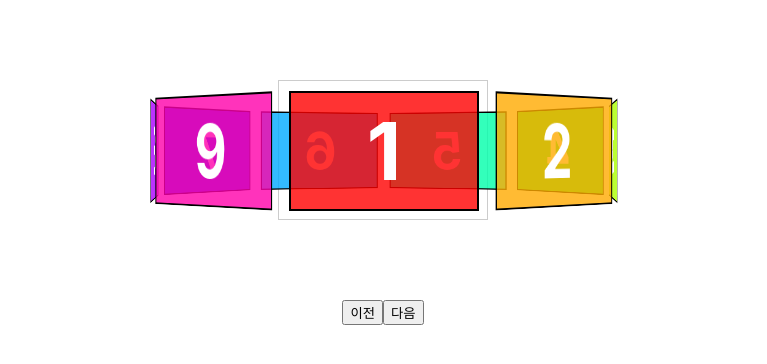
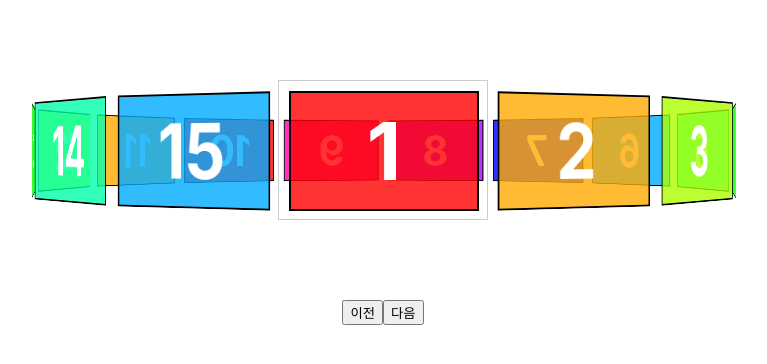
Before and after one commit to minhanPark/3d-carousel, a React (Create React App) app: page / in a window 1280 px wide. Shown: the top 364 px of the page, without its empty margins (257-1024 px from the left). Built offline with nearby package versions, Linux system fonts and the light colour scheme.

Commit message:
15개로 변경 및 state부터 바꿔봄

```diff
--- a/src/App.css
+++ b/src/App.css
@@ -11,7 +11,7 @@
   width: 100%;
   height: 100%;
   position: absolute;
-  transform: translateZ(-288px);
+  transform: translateZ(-494px);
   transform-style: preserve-3d;
   transition: transform 1s;
 }
@@ -60,29 +60,47 @@
 }
 
 .carousel__cell:nth-child(1) {
-  transform: rotateY(0deg) translateZ(288px);
+  transform: rotateY(0deg) translateZ(494px);
 }
 .carousel__cell:nth-child(2) {
-  transform: rotateY(40deg) translateZ(288px);
+  transform: rotateY(24deg) translateZ(494px);
 }
 .carousel__cell:nth-child(3) {
-  transform: rotateY(80deg) translateZ(288px);
+  transform: rotateY(48deg) translateZ(494px);
 }
 .carousel__cell:nth-child(4) {
-  transform: rotateY(120deg) translateZ(288px);
+  transform: rotateY(72deg) translateZ(494px);
 }
 .carousel__cell:nth-child(5) {
-  transform: rotateY(160deg) translateZ(288px);
+  transform: rotateY(96deg) translateZ(494px);
 }
 .carousel__cell:nth-child(6) {
-  transform: rotateY(200deg) translateZ(288px);
+  transform: rotateY(120deg) translateZ(494px);
 }
 .carousel__cell:nth-child(7) {
-  transform: rotateY(240deg) translateZ(288px);
+  transform: rotateY(144deg) translateZ(494px);
 }
 .carousel__cell:nth-child(8) {
-  transform: rotateY(280deg) translateZ(288px);
+  transform: rotateY(168deg) translateZ(494px);
 }
 .carousel__cell:nth-child(9) {
-  transform: rotateY(320deg) translateZ(288px);
+  transform: rotateY(192deg) translateZ(494px);
 }
+.carousel__cell:nth-child(10) {
+  transform: rotateY(216deg) translateZ(494px);
+}
+.carousel__cell:nth-child(11) {
+  transform: rotateY(240deg) translateZ(494px);
+}
+.carousel__cell:nth-child(12) {
+  transform: rotateY(264deg) translateZ(494px);
+}
+.carousel__cell:nth-child(13) {
+  transform: rotateY(288deg) translateZ(494px);
+}
+.carousel__cell:nth-child(14) {
+  transform: rotateY(312deg) translateZ(494px);
+}
+.carousel__cell:nth-child(15) {
+  transform: rotateY(336deg) translateZ(494px);
+}
--- a/src/App.tsx
+++ b/src/App.tsx
@@ -4,8 +4,8 @@ import "./App.css";
 function App() {
   const [selectedIndex, setSelectedIndex] = useState(0);
   const carousel = useRef<HTMLDivElement>(null);
-  const cellCount = 9;
-  const theta = 360 / cellCount;
+  const cellCount = 15; //15
+  const theta = 360 / cellCount; // 24
   const cellSize = 210;
   // 2 * Math.PI는 360도 이다.
   // 여기에 각 항에 cellCount을 나눈다
@@ -15,25 +15,39 @@ function App() {
   // ((2 * Math.PI) % cellCount) % 2  = (360 / cellCount) % 2
   // 위의 식을 줄인게 Math.tan( Math.PI / cellCount)
   const radius = Math.round(cellSize / 2 / Math.tan(Math.PI / cellCount));
-  const boxex = Array.from({ length: 9 }, (v, i) => i + 1);
+  const boxex = Array.from({ length: 15 }, (v, i) => i + 1);
   const rotateCarousel = (selectedIndex: number) => {
     const angle = theta * selectedIndex * -1;
     if (carousel?.current) {
       carousel.current.style.transform = `translateZ(${-radius}px) rotateY(${angle}deg)`;
     }
   };
+  // const rotate = () => {
+  //   const angle = theta * selectedIndex * -1;
+  //   if (carousel?.current) {
+  //     carousel.current.style.transform = `translateZ(${-radius}px) rotateY(${angle}deg)`;
+  //   }
+  // };
   const handlePrev = () => {
     setSelectedIndex((prevIndex) => {
       rotateCarousel(prevIndex - 1);
       return prevIndex - 1;
     });
   };
+  // const handlePrev = () => {
+  //   setSelectedIndex((prevIndex) => prevIndex - 1);
+  //   rotate();
+  // };
   const handleNext = () => {
     setSelectedIndex((prevIndex) => {
       rotateCarousel(prevIndex + 1);
       return prevIndex + 1;
     });
   };
+  // const handleNext = () => {
+  //   setSelectedIndex((prevIndex) => prevIndex + 1);
+  //   rotate();
+  // };
   return (
     <>
       <div className="scene">
```
